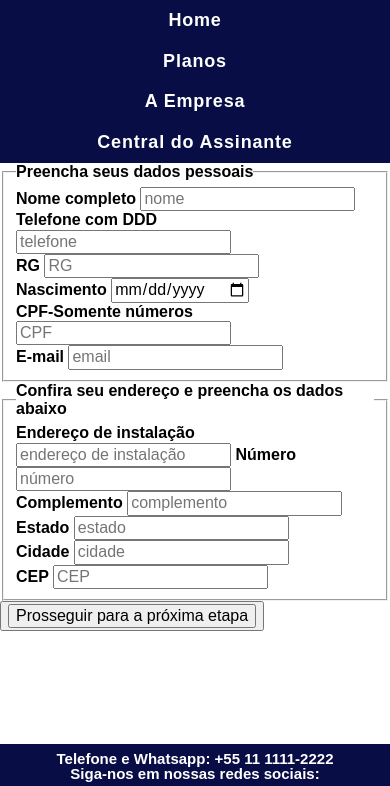
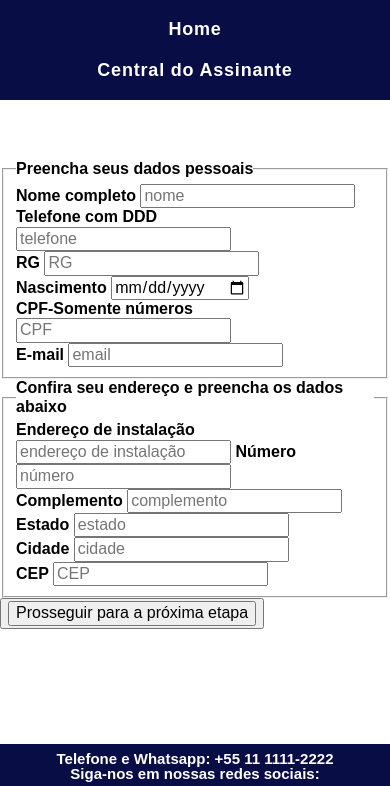
Before and after one commit to Henrique018/STARTNET, a plain HTML site: page Front-end/data.html in a window 390 px wide. Shown: the top 786 px of the page. Drawn offline with nearby package versions, Linux system fonts and the light colour scheme.

Commit message:
some changes

```diff
--- a/Front-end/css/data.css
+++ b/Front-end/css/data.css
@@ -58,7 +58,7 @@ body {
     }
     .dataset {
         padding: 0;
-        margin-top: 0;
+        margin-top: 60px;
     }
 }
 .main-footer {
--- a/Front-end/data.html
+++ b/Front-end/data.html
@@ -27,8 +27,6 @@
         <nav class="top-nav">
             <ul>
                 <li><a href="#">Home</a></li>
-                <li><a href="#plans">Planos</a></li>
-                <li><a href="#company-content">A Empresa</a></li>
                 <li><a href="#menu">Central do Assinante</a></li>
             </ul>
         </nav>
```
